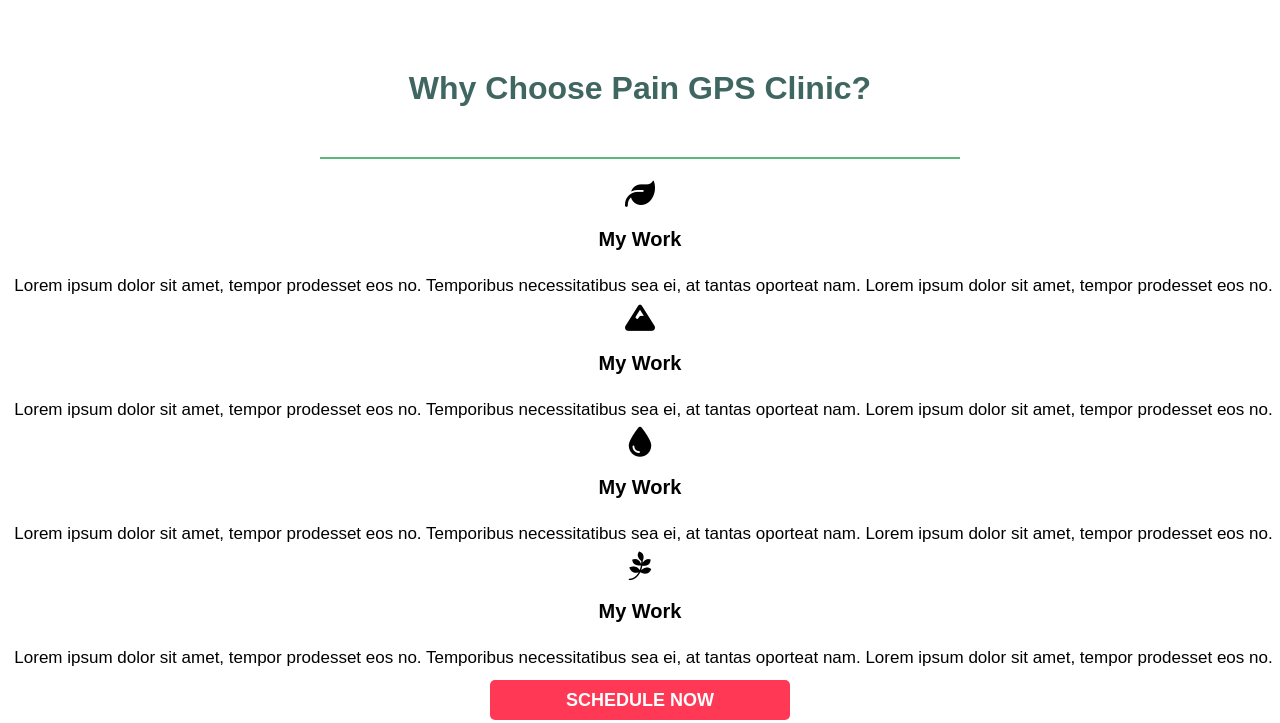
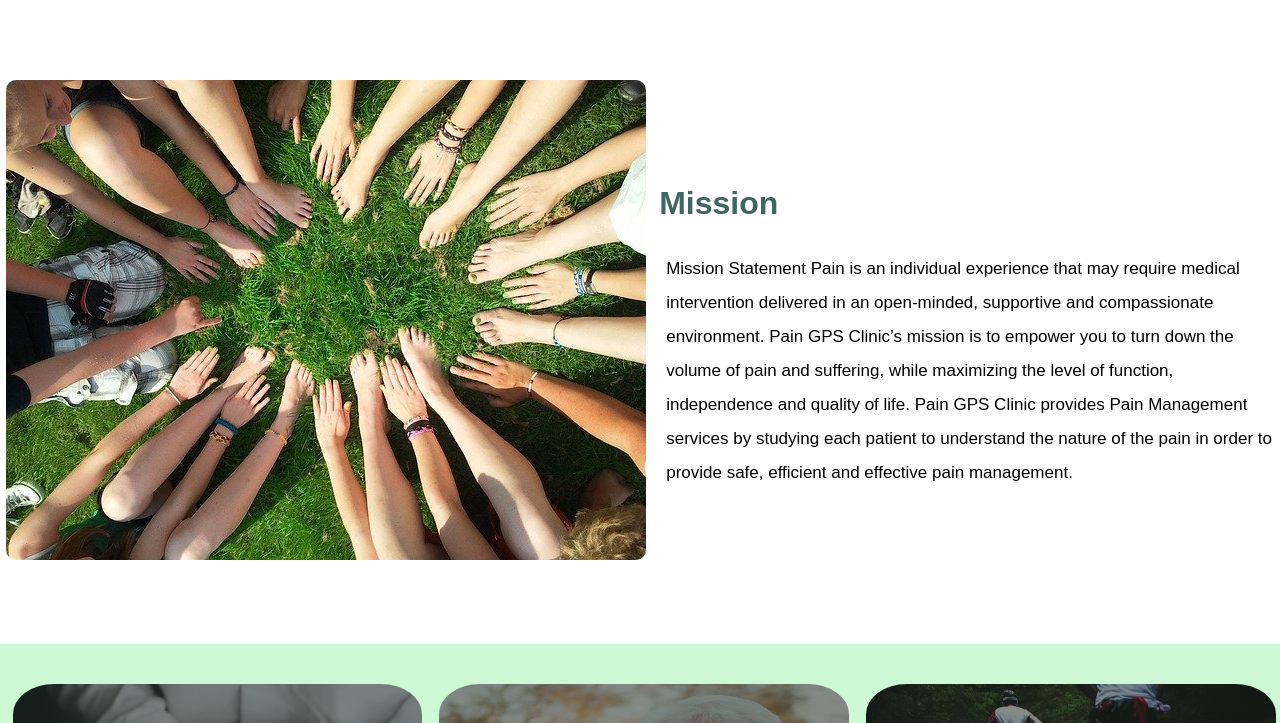
Before and after one commit to rose07a/clinic, a plain HTML site: page index.html in a window 1280 px wide. Shown: the part 1508-2231 px from the top of the page. Drawn offline with Linux system fonts and the light colour scheme.

Commit message:
Update index.html

```diff
--- a/index.html
+++ b/index.html
@@ -22,7 +22,7 @@
          </button>
          <div class="dropdown-content2">
            <a href="about.html#ourstory">Our Story</a>
-           <a href="about.html#mission">Mission</a>
+
            <a href="about.html#professional">Professional Staff</a>
          </div>
         </div>
@@ -92,7 +92,7 @@
          </button>
          <div class="dropdown-content">
            <a href="about.html#ourstory">Our Story</a>
-           <a href="about.html#mission">Mission</a>
+
            <a href="about.html#professional">Professional Staff</a>
          </div>
         </div>
@@ -172,7 +172,7 @@
      </div>
 
      <div class="mySlides fade">
-       <img src="img/family.jpg" >
+       <img src="img/old1.jpg" >
        <div class="text3">
         <h1>3 Slides (Animation)</h1>
 	    <h3> Welcome to the website Welcome to the website</h3>
@@ -205,43 +205,18 @@
 
   </section>
 
+  <section class="half">
+   	 <div class="one">
+   		<img src="./img/team.jpg">
+   	 </div>
+   	 <div class="two">
+   		<h1 class="h1 left">Mission</h1>
+   		<p class="left">Mission Statement Pain is an individual experience that may require medical intervention delivered in an open-minded, supportive and compassionate environment. Pain GPS Clinic’s mission is to empower you to turn down the volume of pain and suffering, while maximizing the level of function, independence and quality of life. Pain GPS Clinic provides Pain Management services by studying each patient to understand the nature of the pain in order to provide safe, efficient and effective pain management.</p>
+   	 </div>
+   </section>
 
- <section class="contents">
-   	       <!-- Portfolio Gallery Grid -->
 
-   	<h1 class="h1">Why choose Pain GPS Clinic?</h1>
-
-    <hr>
-
-  <div class="grid-row">
-
-    <div class="grid-column">
-      <i class="fas fa-leaf"></i>
-      <h3>My Work</h3>
-      <p>Lorem ipsum dolor sit amet, tempor prodesset eos no. Temporibus necessitatibus sea ei, at tantas oporteat nam. Lorem ipsum dolor sit amet, tempor prodesset eos no.</p>
-    </div>
-    <div class="grid-column">
-      <i class="fas fa-mountain"></i>
-      <h3>My Work</h3>
-      <p>Lorem ipsum dolor sit amet, tempor prodesset eos no. Temporibus necessitatibus sea ei, at tantas oporteat nam. Lorem ipsum dolor sit amet, tempor prodesset eos no.</p>
-    </div>
-    <div class="grid-column">
-      <i class="fas fa-tint"></i>
-      <h3>My Work</h3>
-      <p>Lorem ipsum dolor sit amet, tempor prodesset eos no. Temporibus necessitatibus sea ei, at tantas oporteat nam. Lorem ipsum dolor sit amet, tempor prodesset eos no.</p>
-    </div>
-    <div class="grid-column">
-      <i class="fab fa-pagelines"></i>
-      <h3>My Work</h3>
-      <p>Lorem ipsum dolor sit amet, tempor prodesset eos no. Temporibus necessitatibus sea ei, at tantas oporteat nam. Lorem ipsum dolor sit amet, tempor prodesset eos no.</p>
-    </div>
-  </div>
-
-     <a href="#" class="butto">Schedule Now</a>
-
-</section>
-
-    <section class="placetext">
+    <section class="placetext lightgreen">
 
       <a href="about.html#professional">
       	<div class="container">
@@ -263,6 +238,11 @@
          <div class="centered"><a href="contact.html#contact">Our Office</a></div>
        </div>
       </a>
+    </section>
+
+    <section>
+    	<img src="">
+    	<img src="">
     </section>
 
     <section class="nopadding">
@@ -290,7 +270,7 @@
       <hr>
 
  	  <div class="footergrid">
- 	  	<div>
+ 	  	<div class="lileft">
 			<ul>
 				<li><a href="index.html">HOME</a></li>
 				<li><a href="about.html">ABOUT US</a></li>
@@ -304,11 +284,10 @@
 		<div>
 			<ul>
 			  <li class="center"><strong>Office Hours</strong></li>
-			  <li>MON - FRI: 8:30am - 5pm</li>
+			  <li>Monday - Friday 8:30-5pm</li>
 			  <li class="center"><strong>Contact</strong></li>
               <li>Phone: <a href="tel:+1-541-246-3400">541-246-3400</a></li>
               <li>Fax: <a href="fax:+1-541-246-3421">541-246-3421</a></li>
-              <li>Email: <a href="mailto:paingpsclinic@gmail.com">PainGPSClinic@gmail.com</a></li>
               <li>Location: <a href="https://www.google.com/maps/place/114+E+16th+Ave,+Eugene,+OR+97401/@44.042078,-123.090818,16z/data=!4m5!3m4!1s0x54c11e415adb05bf:0x1d6aa20040000f1f!8m2!3d44.0420782!4d-123.0908183?hl=en" target="_blank">
 			  114 E. 16th Ave. Eugene, OR 97401</a></li>
 			</ul>
```
